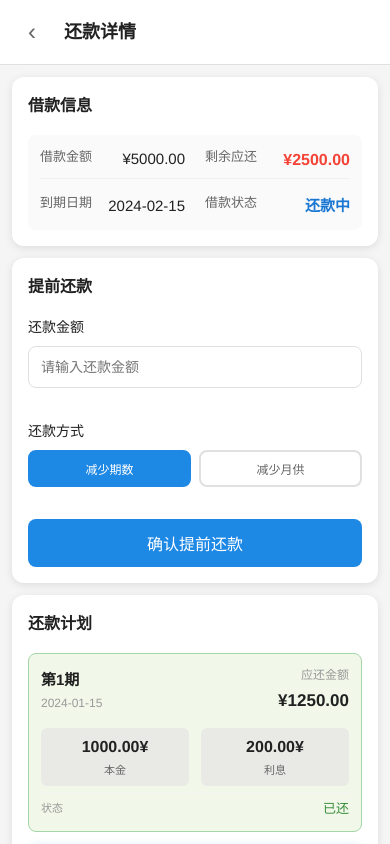
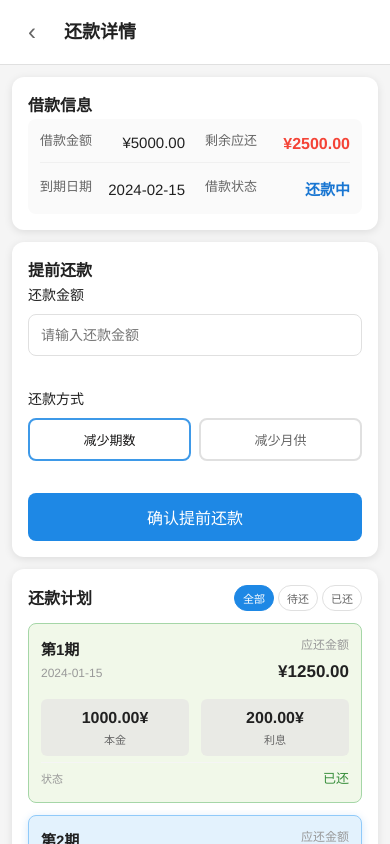
Before and after one commit to skywalk1234/loanApp_vue, a Vue app in the folder loan_vue/: page /repayment in a window 390 px wide. Shown: the top 844 px of the page. Built offline with nearby package versions, Linux system fonts and the light colour scheme; sample sign-in values are in the browser's storage.

Commit message:
可以筛选还款计划了

```diff
--- a/loan_vue/src/views/Repayment.vue
+++ b/loan_vue/src/views/Repayment.vue
@@ -81,10 +81,35 @@
 
     <!-- 还款计划 -->
     <div class="repayment-plan-card">
-      <h3 class="card-title">还款计划</h3>
+      <div class="plan-header-section">
+        <h3 class="card-title">还款计划</h3>
+        <div class="filter-buttons">
+          <button
+            class="filter-btn"
+            :class="{ active: currentFilter === 'all' }"
+            @click="currentFilter = 'all'"
+          >
+            全部
+          </button>
+          <button
+            class="filter-btn"
+            :class="{ active: currentFilter === 'pending' }"
+            @click="currentFilter = 'pending'"
+          >
+            待还
+          </button>
+          <button
+            class="filter-btn"
+            :class="{ active: currentFilter === 'completed' }"
+            @click="currentFilter = 'completed'"
+          >
+            已还
+          </button>
+        </div>
+      </div>
       <div class="plan-list">
         <div
-          v-for="plan in repaymentPlans"
+          v-for="plan in filteredRepaymentPlans"
           :key="plan.id"
           class="plan-item"
           :class="{ completed: plan.status === 'completed', current: plan.status === 'current' }"
@@ -134,11 +159,25 @@ export default {
         status: 'repaying'
       },
       repaymentPlans: [],
+      currentFilter: 'all',
       earlyRepayment: {
         amount: '',
         type: 'reducePeriods'
       },
       loading: false
+    }
+  },
+  computed: {
+    filteredRepaymentPlans() {
+      switch (this.currentFilter) {
+        case 'pending':
+          return this.repaymentPlans.filter(plan => plan.status === 'current' || plan.status === 'pending')
+        case 'completed':
+          return this.repaymentPlans.filter(plan => plan.status === 'completed')
+        case 'all':
+        default:
+          return this.repaymentPlans
+      }
     }
   },
   created() {
@@ -821,13 +860,13 @@ export default {
 
 .type-btn {
   flex: 1;
-  padding: 10px 12px;
+  padding: 12px 14px;
   border: 2px solid #e0e0e0;
   border-radius: 8px;
   background: white;
+  font-size: 14px;
+  font-weight: 500;
   color: #666;
-  font-size: 13px;
-  font-weight: 500;
   cursor: pointer;
   transition: all 0.3s ease;
   white-space: nowrap;
@@ -839,6 +878,42 @@ export default {
 }
 
 .type-btn.active {
+  border-color: #1e88e5da;
+  background: #1e88e500;
+  color: rgb(25, 24, 24);
+}
+
+/* 筛选按钮样式 */
+.plan-header-section {
+  display: flex;
+  justify-content: space-between;
+  align-items: center;
+  gap: 12px;
+  margin-bottom: 16px;
+}
+
+.filter-buttons {
+  display: flex;
+  gap: 8px;
+}
+
+.filter-btn {
+  padding: 5px 10px;
+  border: 1px solid #e0e0e0;
+  border-radius: 14px;
+  background: white;
+  font-size: 12px;
+  color: #666;
+  cursor: pointer;
+  transition: all 0.3s ease;
+}
+
+.filter-btn:hover {
+  border-color: #1e88e5;
+  color: #1e88e5;
+}
+
+.filter-btn.active {
   border-color: #1e88e5;
   background: #1e88e5;
   color: white;
@@ -895,8 +970,8 @@ export default {
   }
 
   .type-btn {
-    padding: 8px 10px;
-    font-size: 12px;
+    padding: 10px 12px;
+    font-size: 13px;
     min-width: 80px;
   }
 
@@ -949,5 +1024,27 @@ export default {
     font-size: 17px;
   }
 
+  /* 移动端筛选按钮样式调整 */
+  .plan-header-section {
+    flex-direction: row;
+    align-items: center;
+    gap: 8px;
+    margin-bottom: 12px;
+  }
+
+  .filter-buttons {
+    gap: 4px;
+  }
+
+  .filter-btn {
+    padding: 4px 8px;
+    font-size: 11px;
+  }
+
+  .card-title {
+    font-size: 16px;
+    margin: 0;
+  }
+
 }
 </style>
```
